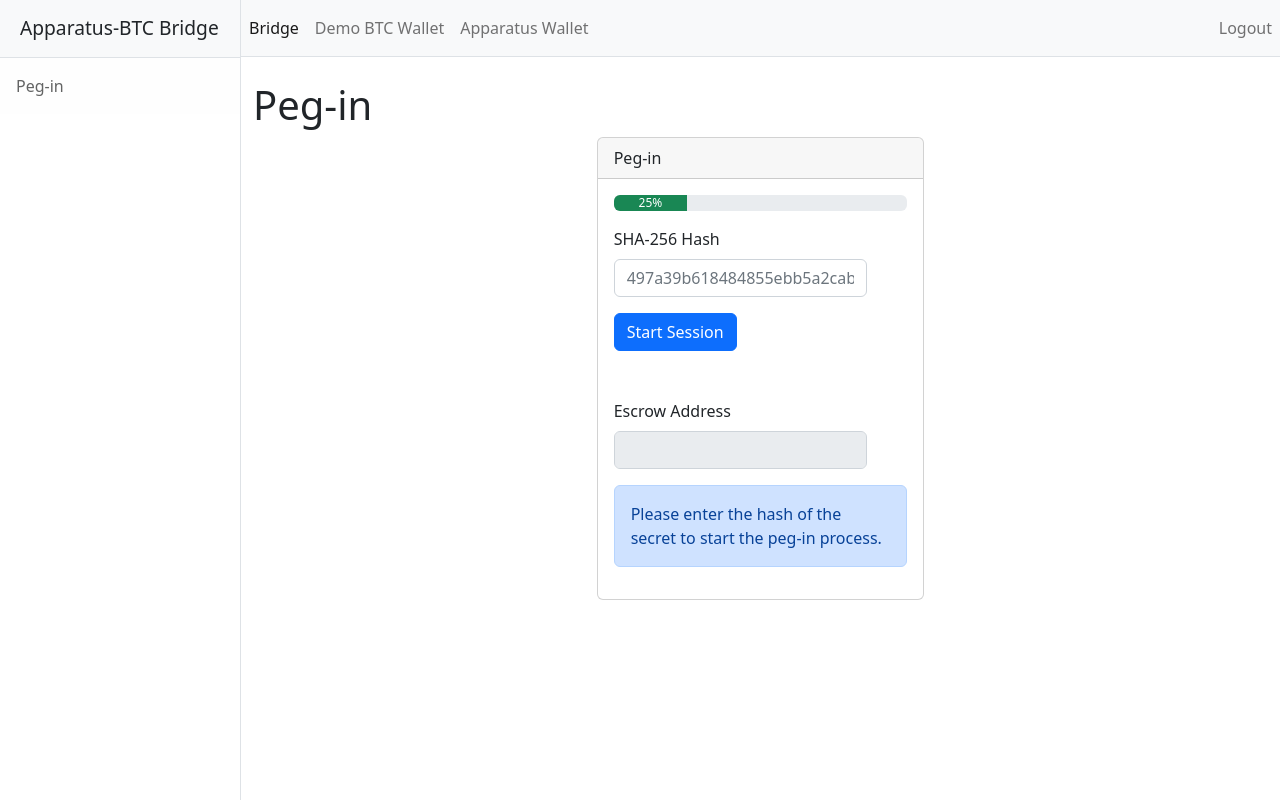
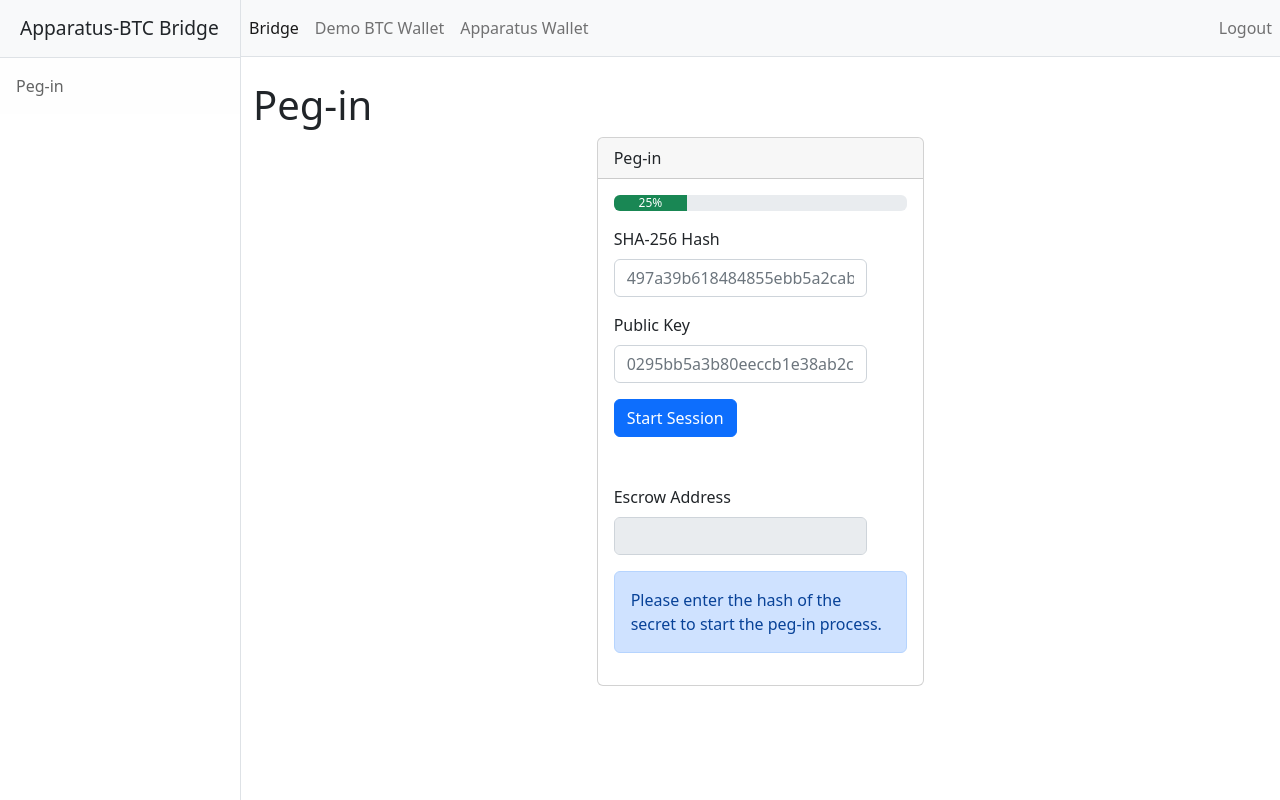
Before and after one commit to Topl/topl-btc-bridge, a React (Vite) app in the folder bridge-ui/: page /pegin in a window 1280 px wide. Built offline with nearby package versions, Linux system fonts and the light colour scheme.

Commit message:
Removed hardcoded pk

```diff
--- a/bridge-ui/src/views/StartSession.tsx
+++ b/bridge-ui/src/views/StartSession.tsx
@@ -90,13 +90,14 @@ function waitingForDeposit(isWaiting: boolean) {
 function StartSession(session: SessionInformation, setSession: React.Dispatch<React.SetStateAction<SessionInformation>>) {
 
   const [hash, setHash] = useState<string>("")
+  const [pk, setPk] = useState<string>("")
   const [error, setError] = useState<string>("")
 
 
   async function handleSubmitSha(event: React.FormEvent<HTMLFormElement>) {
     event.preventDefault();
     const startSessionRequest: StartSessionRequest = {
-      pkey: "0295bb5a3b80eeccb1e38ab2cbac2545e9af6c7012cdc8d53bd276754c54fc2e4a",
+      pkey: pk,
       sha256: hash
     }
     const response = await startSession(startSessionRequest);
@@ -128,6 +129,11 @@ function StartSession(session: SessionInformation, setSession: React.Dispatch<Re
                 {errorValidation(error)}
               </div>
               <div className="mb-3">
+                <label htmlFor="pKey" className="form-label">Public Key</label>
+                <input value={pk} onChange={(e) => setPk(e.target.value)} type="text" className={error === "" ? "form-control" : "form-control is-invalid"} id="pKey" placeholder="0295bb5a3b80eeccb1e38ab2cbac2545e9af6c7012cdc8d53bd276754c54fc2e4a" />
+                {errorValidation(error)}
+              </div>
+              <div className="mb-3">
                 <button type="submit" className="btn btn-primary mb-3" disabled={session.isSet}>Start Session</button>
               </div>
             </div>
```
